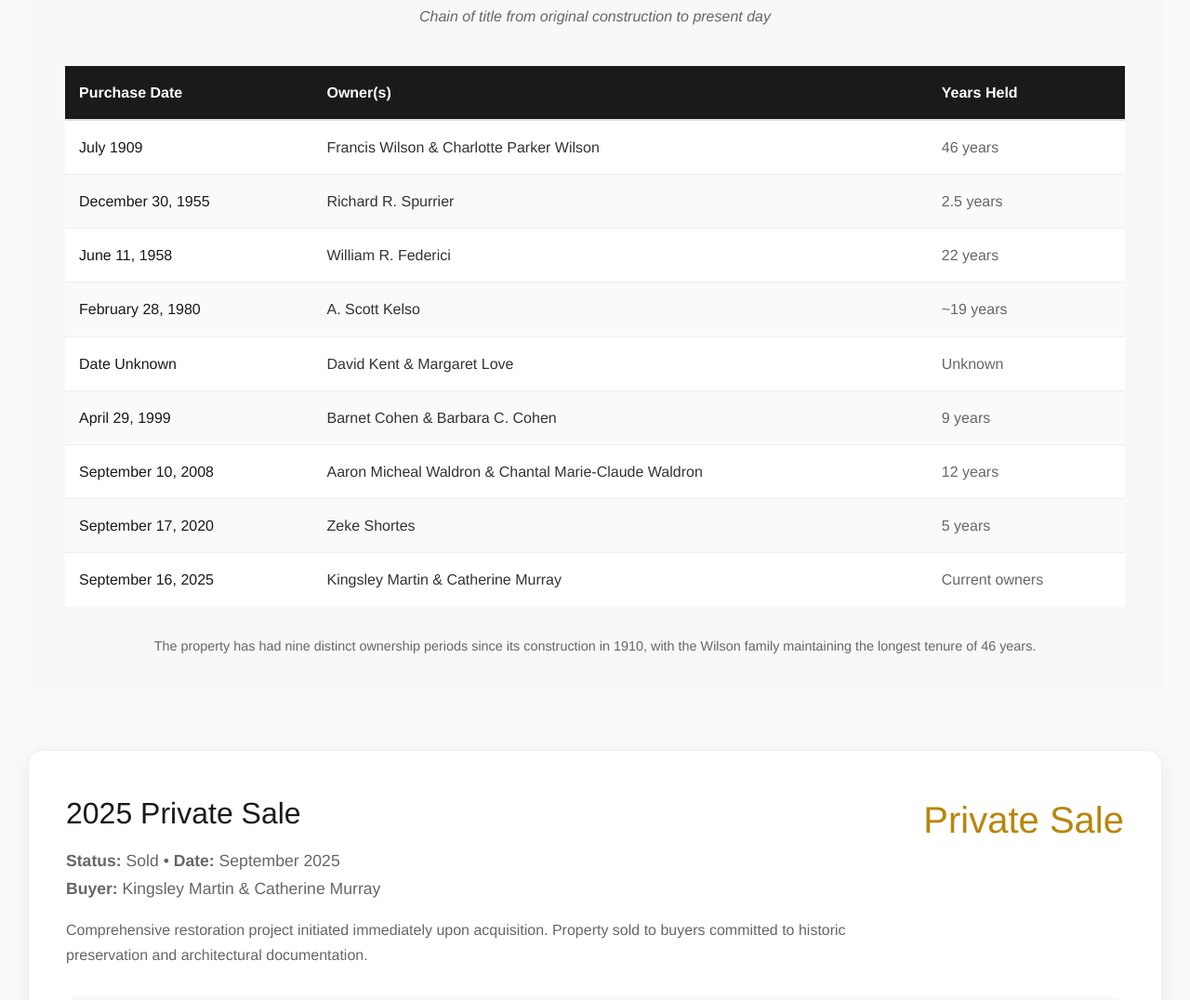
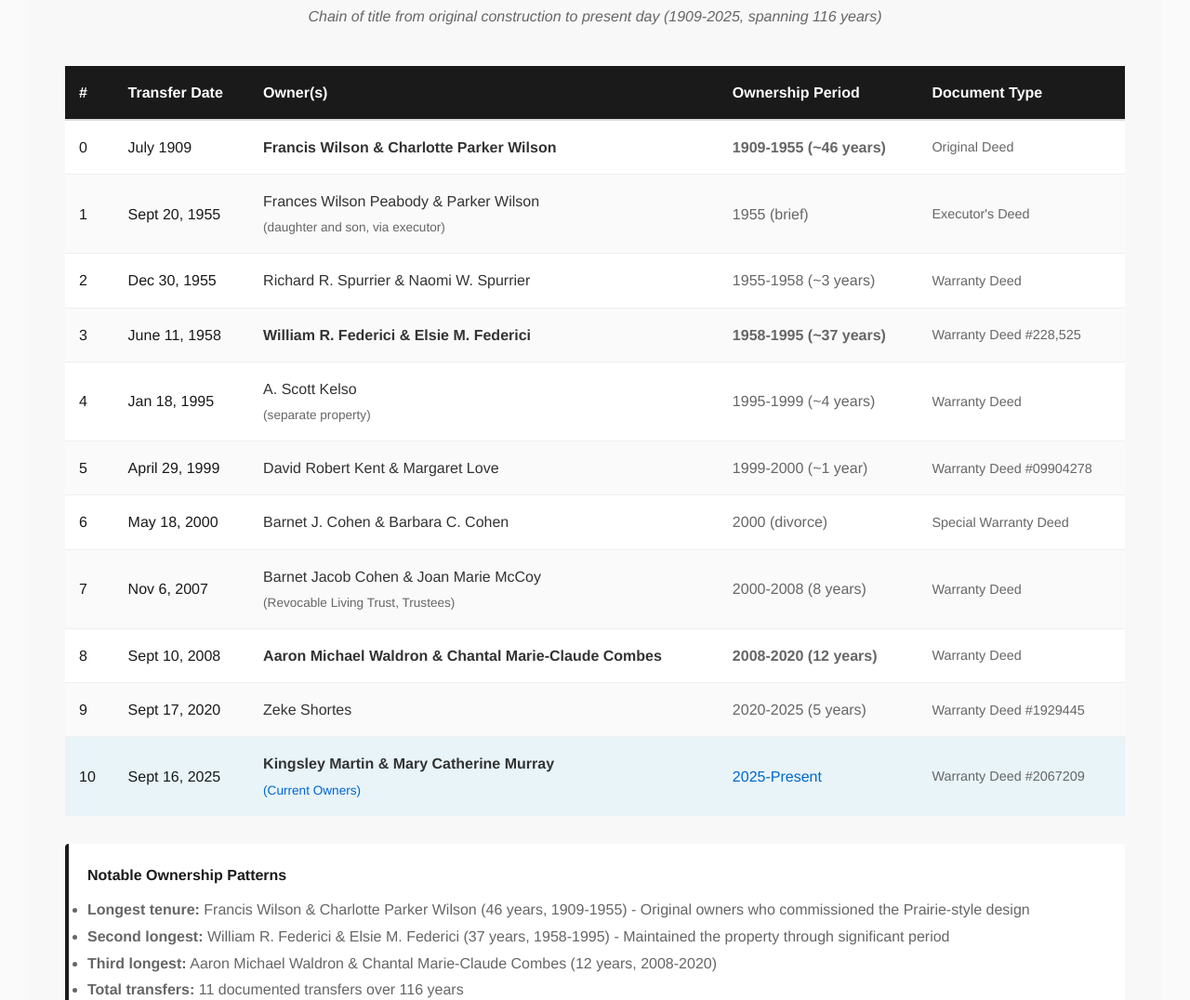
Before and after one commit to KingsleyMartin/316-east-buena-vista, a plain HTML site: page sales.html in a window 1280 px wide. Shown: the part 1180-2256 px from the top of the page at 93% size. Drawn offline with Linux system fonts and the light colour scheme.

Commit message:
Revise ownership details and statistics in sales.html
Updated ownership statistics and history details in sales.html. Adjusted ownership periods and added notable ownership patterns.

```diff
--- a/sales.html
+++ b/sales.html
@@ -47,9 +47,9 @@
                         <div class="stat-description">From 1910 construction to present</div>
                     </div>
                     <div class="market-stat">
-                        <span class="stat-number">7</span>
-                        <div class="stat-label">Ownership Periods</div>
-                        <div class="stat-description">Documented ownership transitions</div>
+                        <span class="stat-number">11</span>
+                        <div class="stat-label">Ownership Transfers</div>
+                        <div class="stat-description">Documented chain of title</div>
                     </div>
                     <div class="market-stat">
                         <span class="stat-number">5,400</span>
@@ -68,68 +68,111 @@
 			<!-- Ownership History Table -->
             <div class="ownership-history" style="margin: 60px 0; padding: 40px; background: #f8f8f8; border-radius: 8px;">
                 <h2 style="color: #1a1a1a; margin-bottom: 30px; text-align: center;">Complete Ownership History</h2>
-                <p style="text-align: center; color: #666; margin-bottom: 40px; font-style: italic;">Chain of title from original construction to present day</p>
+                <p style="text-align: center; color: #666; margin-bottom: 40px; font-style: italic;">Chain of title from original construction to present day (1909-2025, spanning 116 years)</p>
 
                 <div style="overflow-x: auto;">
                     <table style="width: 100%; border-collapse: collapse; background: white; box-shadow: 0 2px 8px rgba(0,0,0,0.1);">
                         <thead>
                             <tr style="background: #1a1a1a; color: white;">
-                                <th style="padding: 15px; text-align: left; border-bottom: 2px solid #ddd;">Purchase Date</th>
+                                <th style="padding: 15px; text-align: left; border-bottom: 2px solid #ddd;">#</th>
+                                <th style="padding: 15px; text-align: left; border-bottom: 2px solid #ddd;">Transfer Date</th>
                                 <th style="padding: 15px; text-align: left; border-bottom: 2px solid #ddd;">Owner(s)</th>
-                                <th style="padding: 15px; text-align: left; border-bottom: 2px solid #ddd;">Years Held</th>
+                                <th style="padding: 15px; text-align: left; border-bottom: 2px solid #ddd;">Ownership Period</th>
+                                <th style="padding: 15px; text-align: left; border-bottom: 2px solid #ddd;">Document Type</th>
                             </tr>
                         </thead>
                         <tbody>
                             <tr style="border-bottom: 1px solid #eee;">
+                                <td style="padding: 15px; color: #1a1a1a; font-weight: 500;">0</td>
                                 <td style="padding: 15px; color: #1a1a1a; font-weight: 500;">July 1909</td>
-                                <td style="padding: 15px; color: #333;">Francis Wilson & Charlotte Parker Wilson</td>
-                                <td style="padding: 15px; color: #666;">46 years</td>
+                                <td style="padding: 15px; color: #333;"><strong>Francis Wilson & Charlotte Parker Wilson</strong></td>
+                                <td style="padding: 15px; color: #666;"><strong>1909-1955 (~46 years)</strong></td>
+                                <td style="padding: 15px; color: #666; font-size: 0.9em;">Original Deed</td>
                             </tr>
                             <tr style="background: #fafafa; border-bottom: 1px solid #eee;">
-                                <td style="padding: 15px; color: #1a1a1a; font-weight: 500;">December 30, 1955</td>
-                                <td style="padding: 15px; color: #333;">Richard R. Spurrier</td>
-                                <td style="padding: 15px; color: #666;">2.5 years</td>
+                                <td style="padding: 15px; color: #1a1a1a; font-weight: 500;">1</td>
+                                <td style="padding: 15px; color: #1a1a1a; font-weight: 500;">Sept 20, 1955</td>
+                                <td style="padding: 15px; color: #333;">Frances Wilson Peabody & Parker Wilson<br><span style="font-size: 0.85em; color: #666;">(daughter and son, via executor)</span></td>
+                                <td style="padding: 15px; color: #666;">1955 (brief)</td>
+                                <td style="padding: 15px; color: #666; font-size: 0.9em;">Executor's Deed</td>
                             </tr>
                             <tr style="border-bottom: 1px solid #eee;">
-                                <td style="padding: 15px; color: #1a1a1a; font-weight: 500;">June 11, 1958</td>
-                                <td style="padding: 15px; color: #333;">William R. Federici</td>
-                                <td style="padding: 15px; color: #666;">22 years</td>
+                                <td style="padding: 15px; color: #1a1a1a; font-weight: 500;">2</td>
+                                <td style="padding: 15px; color: #1a1a1a; font-weight: 500;">Dec 30, 1955</td>
+                                <td style="padding: 15px; color: #333;">Richard R. Spurrier & Naomi W. Spurrier</td>
+                                <td style="padding: 15px; color: #666;">1955-1958 (~3 years)</td>
+                                <td style="padding: 15px; color: #666; font-size: 0.9em;">Warranty Deed</td>
                             </tr>
                             <tr style="background: #fafafa; border-bottom: 1px solid #eee;">
-                                <td style="padding: 15px; color: #1a1a1a; font-weight: 500;">February 28, 1980</td>
-                                <td style="padding: 15px; color: #333;">A. Scott Kelso</td>
-                                <td style="padding: 15px; color: #666;">~19 years</td>
+                                <td style="padding: 15px; color: #1a1a1a; font-weight: 500;">3</td>
+                                <td style="padding: 15px; color: #1a1a1a; font-weight: 500;">June 11, 1958</td>
+                                <td style="padding: 15px; color: #333;"><strong>William R. Federici & Elsie M. Federici</strong></td>
+                                <td style="padding: 15px; color: #666;"><strong>1958-1995 (~37 years)</strong></td>
+                                <td style="padding: 15px; color: #666; font-size: 0.9em;">Warranty Deed #228,525</td>
                             </tr>
                             <tr style="border-bottom: 1px solid #eee;">
-                                <td style="padding: 15px; color: #1a1a1a; font-weight: 500;">Date Unknown</td>
-                                <td style="padding: 15px; color: #333;">David Kent & Margaret Love</td>
-                                <td style="padding: 15px; color: #666;">Unknown</td>
+                                <td style="padding: 15px; color: #1a1a1a; font-weight: 500;">4</td>
+                                <td style="padding: 15px; color: #1a1a1a; font-weight: 500;">Jan 18, 1995</td>
+                                <td style="padding: 15px; color: #333;">A. Scott Kelso<br><span style="font-size: 0.85em; color: #666;">(separate property)</span></td>
+                                <td style="padding: 15px; color: #666;">1995-1999 (~4 years)</td>
+                                <td style="padding: 15px; color: #666; font-size: 0.9em;">Warranty Deed</td>
                             </tr>
                             <tr style="background: #fafafa; border-bottom: 1px solid #eee;">
+                                <td style="padding: 15px; color: #1a1a1a; font-weight: 500;">5</td>
                                 <td style="padding: 15px; color: #1a1a1a; font-weight: 500;">April 29, 1999</td>
-                                <td style="padding: 15px; color: #333;">Barnet Cohen & Barbara C. Cohen</td>
-                                <td style="padding: 15px; color: #666;">9 years</td>
+                                <td style="padding: 15px; color: #333;">David Robert Kent & Margaret Love</td>
+                                <td style="padding: 15px; color: #666;">1999-2000 (~1 year)</td>
+                                <td style="padding: 15px; color: #666; font-size: 0.9em;">Warranty Deed #09904278</td>
                             </tr>
                             <tr style="border-bottom: 1px solid #eee;">
-                                <td style="padding: 15px; color: #1a1a1a; font-weight: 500;">September 10, 2008</td>
-                                <td style="padding: 15px; color: #333;">Aaron Micheal Waldron & Chantal Marie-Claude Waldron</td>
-                                <td style="padding: 15px; color: #666;">12 years</td>
+                                <td style="padding: 15px; color: #1a1a1a; font-weight: 500;">6</td>
+                                <td style="padding: 15px; color: #1a1a1a; font-weight: 500;">May 18, 2000</td>
+                                <td style="padding: 15px; color: #333;">Barnet J. Cohen & Barbara C. Cohen</td>
+                                <td style="padding: 15px; color: #666;">2000 (divorce)</td>
+                                <td style="padding: 15px; color: #666; font-size: 0.9em;">Special Warranty Deed</td>
                             </tr>
                             <tr style="background: #fafafa; border-bottom: 1px solid #eee;">
-                                <td style="padding: 15px; color: #1a1a1a; font-weight: 500;">September 17, 2020</td>
+                                <td style="padding: 15px; color: #1a1a1a; font-weight: 500;">7</td>
+                                <td style="padding: 15px; color: #1a1a1a; font-weight: 500;">Nov 6, 2007</td>
+                                <td style="padding: 15px; color: #333;">Barnet Jacob Cohen & Joan Marie McCoy<br><span style="font-size: 0.85em; color: #666;">(Revocable Living Trust, Trustees)</span></td>
+                                <td style="padding: 15px; color: #666;">2000-2008 (8 years)</td>
+                                <td style="padding: 15px; color: #666; font-size: 0.9em;">Warranty Deed</td>
+                            </tr>
+                            <tr style="border-bottom: 1px solid #eee;">
+                                <td style="padding: 15px; color: #1a1a1a; font-weight: 500;">8</td>
+                                <td style="padding: 15px; color: #1a1a1a; font-weight: 500;">Sept 10, 2008</td>
+                                <td style="padding: 15px; color: #333;"><strong>Aaron Michael Waldron & Chantal Marie-Claude Combes</strong></td>
+                                <td style="padding: 15px; color: #666;"><strong>2008-2020 (12 years)</strong></td>
+                                <td style="padding: 15px; color: #666; font-size: 0.9em;">Warranty Deed</td>
+                            </tr>
+                            <tr style="background: #fafafa; border-bottom: 1px solid #eee;">
+                                <td style="padding: 15px; color: #1a1a1a; font-weight: 500;">9</td>
+                                <td style="padding: 15px; color: #1a1a1a; font-weight: 500;">Sept 17, 2020</td>
                                 <td style="padding: 15px; color: #333;">Zeke Shortes</td>
-                                <td style="padding: 15px; color: #666;">5 years</td>
+                                <td style="padding: 15px; color: #666;">2020-2025 (5 years)</td>
+                                <td style="padding: 15px; color: #666; font-size: 0.9em;">Warranty Deed #1929445</td>
                             </tr>
-                            <tr>
-                                <td style="padding: 15px; color: #1a1a1a; font-weight: 500;">September 16, 2025</td>
-                                <td style="padding: 15px; color: #333;">Kingsley Martin & Catherine Murray</td>
-                                <td style="padding: 15px; color: #666;">Current owners</td>
+                            <tr style="background: #e8f4f8;">
+                                <td style="padding: 15px; color: #1a1a1a; font-weight: 500;">10</td>
+                                <td style="padding: 15px; color: #1a1a1a; font-weight: 500;">Sept 16, 2025</td>
+                                <td style="padding: 15px; color: #333;"><strong>Kingsley Martin & Mary Catherine Murray</strong><br><span style="font-size: 0.85em; color: #0066cc;">(Current Owners)</span></td>
+                                <td style="padding: 15px; color: #0066cc; font-weight: 500;">2025-Present</td>
+                                <td style="padding: 15px; color: #666; font-size: 0.9em;">Warranty Deed #2067209</td>
                             </tr>
                         </tbody>
                     </table>
                 </div>
 
-                <p style="margin-top: 30px; color: #666; font-size: 0.9em; text-align: center;">The property has had nine distinct ownership periods since its construction in 1910, with the Wilson family maintaining the longest tenure of 46 years.</p>
+                <div style="margin-top: 30px; padding: 20px; background: white; border-left: 4px solid #1a1a1a; border-radius: 4px;">
+                    <h4 style="color: #1a1a1a; margin-bottom: 10px;">Notable Ownership Patterns</h4>
+                    <ul style="color: #666; line-height: 1.8;">
+                        <li><strong>Longest tenure:</strong> Francis Wilson & Charlotte Parker Wilson (46 years, 1909-1955) - Original owners who commissioned the Prairie-style design</li>
+                        <li><strong>Second longest:</strong> William R. Federici & Elsie M. Federici (37 years, 1958-1995) - Maintained the property through significant period</li>
+                        <li><strong>Third longest:</strong> Aaron Michael Waldron & Chantal Marie-Claude Combes (12 years, 2008-2020)</li>
+                        <li><strong>Total transfers:</strong> 11 documented transfers over 116 years</li>
+                        <li><strong>Average ownership period:</strong> Approximately 11.6 years (excluding current owners)</li>
+                    </ul>
+                </div>
             </div>
 
             <div class="listing-timeline">
@@ -323,12 +366,12 @@
 
                     <!-- 2015 Listing Photos -->
                     <div class="photo-section">
-                        <h4 style="color: #1a1a1a; margin-bottom: 20px;">2015 MLS Photography---test</h4>
+                        <h4 style="color: #1a1a1a; margin-bottom: 20px;">2015 MLS Photography</h4>
                         <div class="photo-grid">
                             <div class="photo-item">
                                 <img src="photos/2025-01-living-room.jpg" alt="2015 Front Exterior View">
                                 <div class="photo-caption">
-                                    <div class="photo-title">Front Exterior - 2015 -- TEST</div>
+                                    <div class="photo-title">Front Exterior - 2015</div>
                                     <div class="photo-description">Property as it appeared during 2015 MLS listing period</div>
                                 </div>
                             </div>
@@ -389,7 +432,6 @@
             navLinks.classList.toggle('active');
         }
 
-        // Document functions
         function downloadDocument(docId) {
             const downloads = {
                 'disclosure-2025': 'property-disclosure-2025.pdf',
@@ -405,7 +447,6 @@
             alert(`Opening document preview for: ${docId}\n\nIn a live system, this would open a document viewer.`);
         }
 
-        // Timeline animation
         document.addEventListener('DOMContentLoaded', function() {
             const timelineObserver = new IntersectionObserver((entries) => {
                 entries.forEach((entry) => {
```
